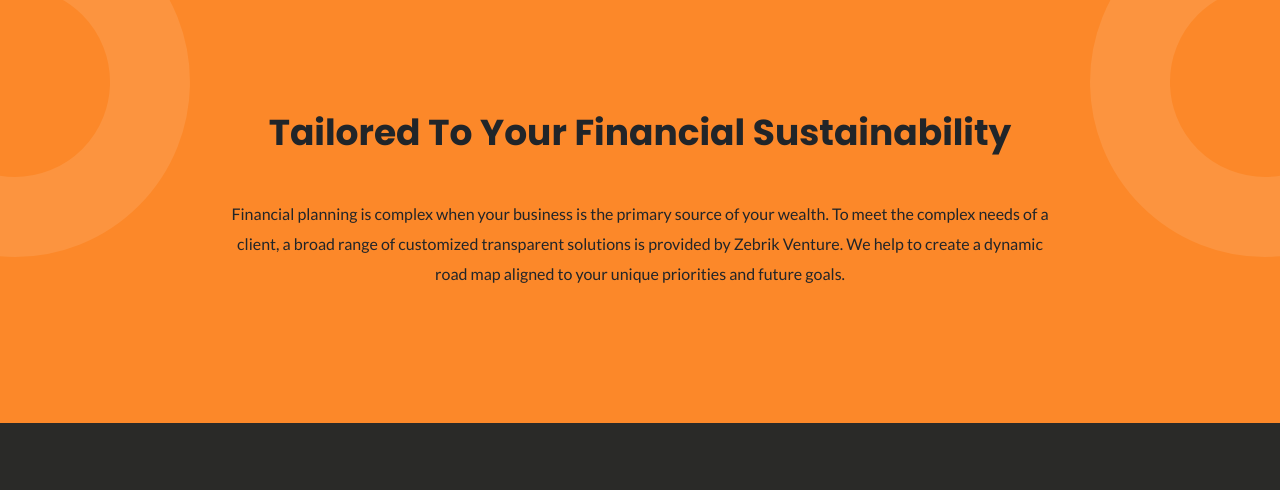
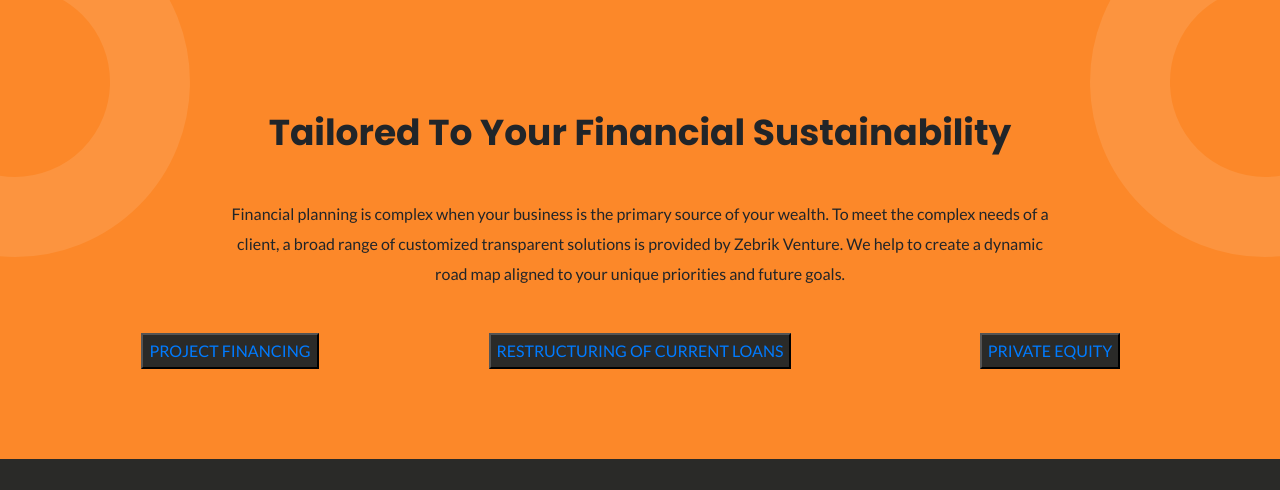
Before and after one commit to designernetcom/zebrik, a plain HTML site: page index.html in a window 1280 px wide. Shown: the part 1184-1674 px from the top of the page. Drawn offline with nearby package versions, Linux system fonts and the light colour scheme.

Commit message:
modified

```diff
--- a/index.html
+++ b/index.html
@@ -230,6 +230,29 @@
               your unique priorities and future goals.
             </p>
           </div>
+          <div class="row text-center">
+            <div class="col-md-4">
+              <div class="serviceButton">
+                <button>
+                  <a href="">PROJECT FINANCING</a>
+                </button>
+              </div>
+            </div>
+            <div class="col-md-4">
+              <div class="serviceButton">
+                <button>
+                  <a href="">RESTRUCTURING OF CURRENT LOANS</a>
+                </button>
+              </div>
+            </div>
+            <div class="col-md-4">
+              <div class="serviceButton">
+                <button>
+                  <a href="">PRIVATE EQUITY</a>
+                </button>
+              </div>
+            </div>
+          </div>
         </div>
       </div>
 
```
Also changed, not shown: style.css.
